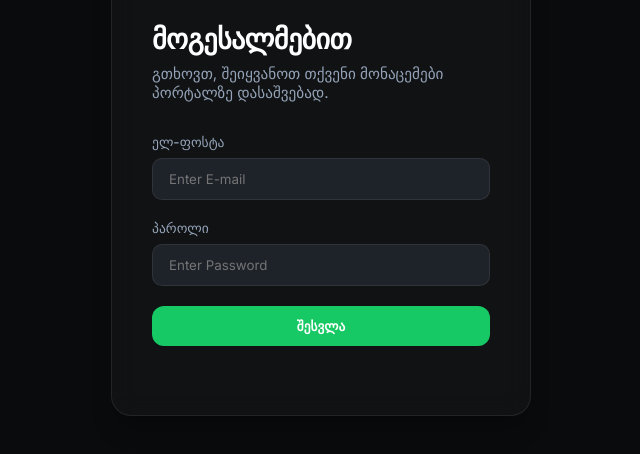
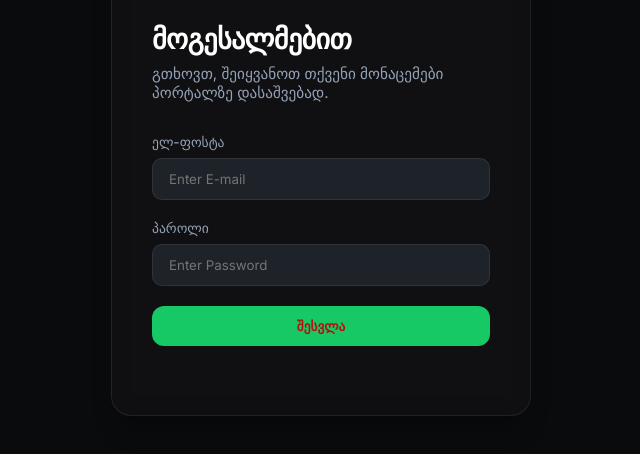
Before and after one commit to Sandro-Dekanosidze/school-webiste, a plain HTML site: page frontend/index.html in a window 1280 px wide. Shown: the part 230-684 px from the top of the page, without its empty margins (319-959 px from the left). Drawn offline with Linux system fonts and the light colour scheme.

Commit message:
changed css

```diff
--- a/frontend/style.css
+++ b/frontend/style.css
@@ -58,7 +58,7 @@ h1, h2, h3, h4, .title-font {
 
 /* Glassmorphism utility */
 .glass {
-    background: rgba(255, 255, 255, 0.03);
+    background: rgba(200, 168, 168, 0.03);
     backdrop-filter: blur(12px);
     -webkit-backdrop-filter: blur(12px);
     border: var(--border-light);
@@ -66,7 +66,7 @@ h1, h2, h3, h4, .title-font {
 
 .button-primary {
     background: var(--primary);
-    color: white;
+    color: rgb(180, 16, 16);
     border: none;
     padding: 12px 24px;
     border-radius: var(--border-radius);
```
